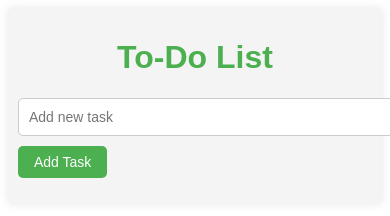
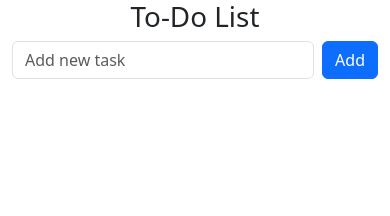
Before and after one commit to idris10215/todo_list_app, a plain HTML site: page index.html in a window 390 px wide. Drawn offline with nearby package versions, Linux system fonts and the light colour scheme.

Commit message:
Update index.html

```diff
--- a/index.html
+++ b/index.html
@@ -1,167 +1,23 @@
 <!DOCTYPE html>
 <html lang="en">
 <head>
-<meta charset="UTF-8">
-<meta name="viewport" content="width=device-width, initial-scale=1.0">
-<title>To-Do List</title>
-<style>
-    body {
-  font-family: Arial, sans-serif;
-}
-
-.container {
-  max-width: 600px;
-  margin: 0 auto;
-  padding: 20px;
-  background-color: #f4f4f4;
-  border-radius: 5px;
-  box-shadow: 0px 0px 10px rgba(0,0,0,0.1);
-}
-
-h1 {
-  text-align: center;
-  color: #4CAF50;
-}
-
-input[type="text"] {
-  width: 100%;
-  padding: 10px;
-  margin-bottom: 10px;
-  border: 1px solid #ccc;
-  border-radius: 5px;
-}
-
-button {
-  padding: 10px 20px;
-  background-color: #4CAF50;
-  color: white;
-  border: none;
-  border-radius: 5px;
-  cursor: pointer;
-  transition: background-color 0.3s ease;
-}
-
-button:hover {
-  background-color: #45a049;
-}
-
-ul {
-  list-style-type: none;
-  padding: 0;
-}
-
-li {
-  padding: 10px;
-  border-bottom: 1px solid #ccc;
-  display: flex;
-  justify-content: space-between;
-  align-items: center;
-}
-
-li.done {
-  text-decoration: line-through;
-  color: grey;
-}
-
-li:last-child {
-  border-bottom: none;
-}
-
-button.delete {
-  background-color: red;
-  margin-left: 10px;
-}
-
-button.done {
-  background-color: #4CAF50;
-}
-
-button.done:hover {
-  background-color: #45a049;
-}
-
-button.delete:hover {
-  background-color: darkred;
-}
-
-/* Media Queries for Small Devices */
-@media (max-width: 600px) {
-  .container {
-    max-width: 100%;
-    padding: 10px;
-  }
-
-  input[type="text"] {
-    font-size: 14px;
-  }
-
-  button {
-    padding: 8px 16px;
-    font-size: 14px;
-  }
-
-  li {
-    font-size: 14px;
-    flex-direction: column;
-    align-items: flex-start;
-  }
-
-  button.done, button.delete {
-    width: 100%;
-    margin: 5px 0;
-  }
-}
-</style>
-<script>
-function addTask() {
-  var taskInput = document.getElementById("taskInput");
-  var taskList = document.getElementById("taskList");
-
-  if (taskInput.value === "") {
-    alert("Please enter a task.");
-    return;
-  }
-
-  var li = document.createElement("li");
-
-  var taskSpan = document.createElement("span");
-  taskSpan.textContent = taskInput.value;
-
-  // Done Button
-  var doneButton = document.createElement("button");
-  doneButton.textContent = "Done";
-  doneButton.classList.add("done");
-  doneButton.onclick = function() {
-    li.classList.add("done");
-    setTimeout(() => {
-      li.remove(); // Removes task after marking as done
-    }, 500); // Delay of 0.5 seconds before removal
-  };
-
-  // Delete Button
-  var deleteButton = document.createElement("button");
-  deleteButton.textContent = "Delete";
-  deleteButton.classList.add("delete");
-  deleteButton.onclick = function() {
-    li.remove(); // Deletes the task immediately
-  };
-
-  li.appendChild(taskSpan);
-  li.appendChild(doneButton);
-  li.appendChild(deleteButton);
-  taskList.appendChild(li);
-
-  taskInput.value = ""; // Reset input field
-}
-</script>
+  <meta charset="UTF-8">
+  <meta name="viewport" content="width=device-width, initial-scale=1.0">
+  <title>To-Do List</title>
+  <link href="https://cdn.jsdelivr.net/npm/bootstrap@5.3.0-alpha1/dist/css/bootstrap.min.css" rel="stylesheet">
+  <link rel="stylesheet" href="https://cdnjs.cloudflare.com/ajax/libs/font-awesome/6.0.0-beta3/css/all.min.css">
+  <link rel="stylesheet" href="./pages/style.css">
 </head>
 <body>
-<div class="container">
-  <h1>To-Do List</h1>
-  <input type="text" id="taskInput" placeholder="Add new task">
-  <button onclick="addTask()">Add Task</button>
-  <ul id="taskList"></ul>
-</div>
+  <div class="container">
+    <h1 class="text-center">To-Do List</h1>
+    <div class="d-flex mb-3">
+      <input type="text" id="taskInput" class="form-control me-2" placeholder="Add new task">
+      <button class="btn btn-primary" onclick="addTask()">Add</button>
+    </div>
+    <div id="taskList"></div>
+  </div>
 
+  <script src="./pages/todo.js"></script>
 </body>
 </html>
```
